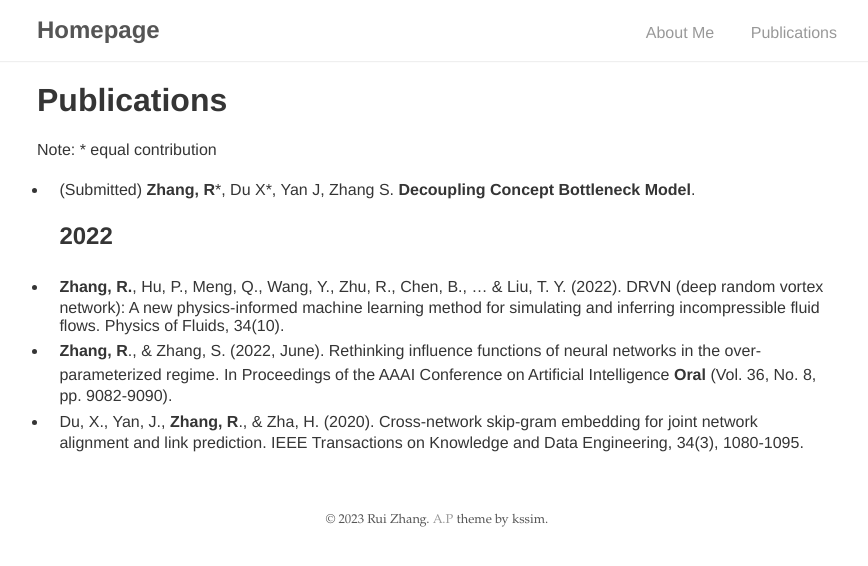
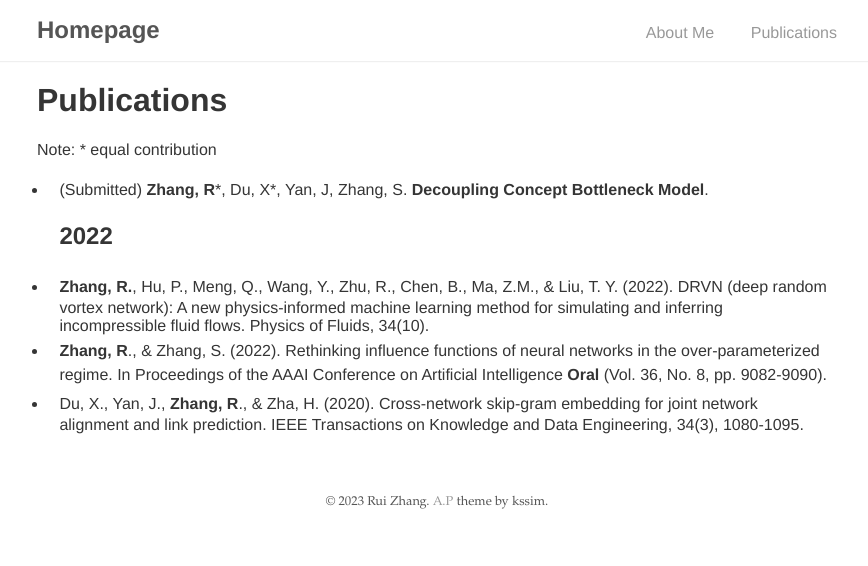
Before and after one commit to optray/optray.github.io, a Jekyll site: the page built from publication/index.md, in a window 1280 px wide. Shown: the top 566 px of the page, without its empty margins (203-1071 px from the left). Built offline with Jekyll 4.4.1, drawn with Linux system fonts in a browser that asks for light colours; our own code applies the rules of GitHub Pages for plain Markdown files.

Commit message:
Update index.md

```diff
--- a/publication/index.md
+++ b/publication/index.md
@@ -4,8 +4,8 @@ layout: base
 
 # Publications
 Note: * equal contribution
-+ (Submitted) **Zhang, R**\*, Du X\*, Yan J, Zhang S. **Decoupling Concept Bottleneck Model**.
++ (Submitted) **Zhang, R**\*, Du, X\*, Yan, J, Zhang, S. **Decoupling Concept Bottleneck Model**.
 ## 2022
-+ **Zhang, R.**, Hu, P., Meng, Q., Wang, Y., Zhu, R., Chen, B., ... & Liu, T. Y. (2022). DRVN (deep random vortex network): A new physics-informed machine learning method for simulating and inferring incompressible fluid flows. Physics of Fluids, 34(10).
-+ **Zhang, R**., & Zhang, S. (2022, June). Rethinking influence functions of neural networks in the over-parameterized regime. In Proceedings of the AAAI Conference on Artificial Intelligence **Oral** (Vol. 36, No. 8, pp. 9082-9090).
++ **Zhang, R.**, Hu, P., Meng, Q., Wang, Y., Zhu, R., Chen, B., Ma, Z.M., & Liu, T. Y. (2022). DRVN (deep random vortex network): A new physics-informed machine learning method for simulating and inferring incompressible fluid flows. Physics of Fluids, 34(10).
++ **Zhang, R**., & Zhang, S. (2022). Rethinking influence functions of neural networks in the over-parameterized regime. In Proceedings of the AAAI Conference on Artificial Intelligence **Oral** (Vol. 36, No. 8, pp. 9082-9090).
 + Du, X., Yan, J., **Zhang, R**., & Zha, H. (2020). Cross-network skip-gram embedding for joint network alignment and link prediction. IEEE Transactions on Knowledge and Data Engineering, 34(3), 1080-1095.
```
